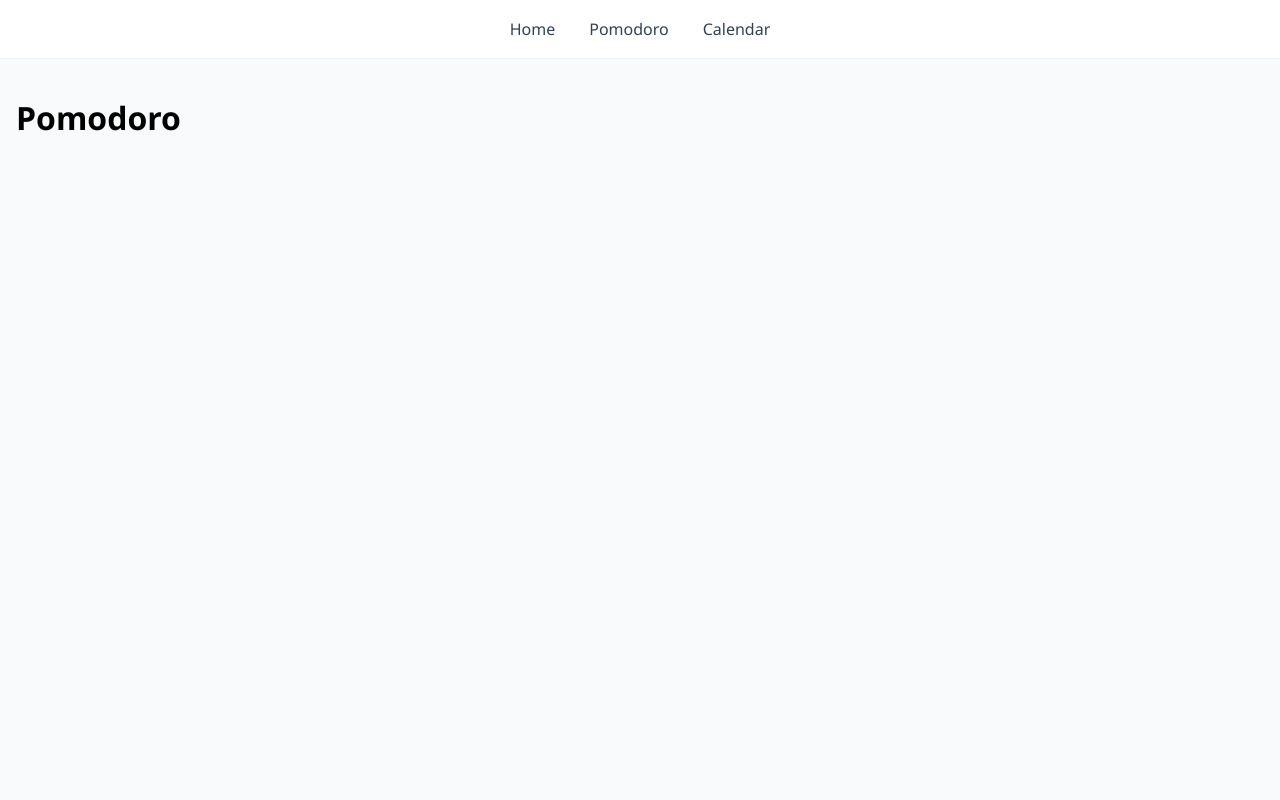
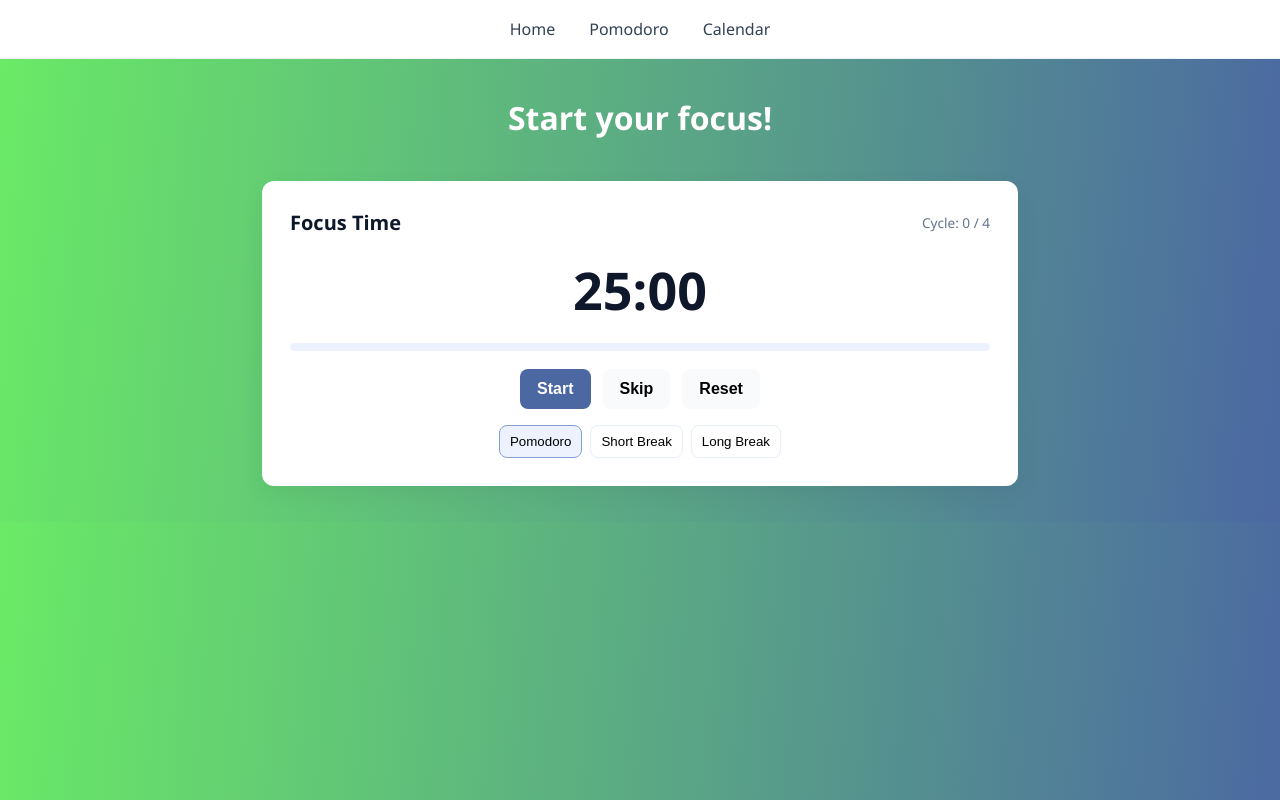
Before and after one commit to jaredbnm/Frontend-Framework-Exploration, a Vue app in the folder vue-app/: page /pomodoro in a window 1280 px wide. Built offline with nearby package versions, Linux system fonts and the light colour scheme.

Commit message:
added pomodoro timer component and added that to pomodoro page

```diff
--- /dev/null
+++ b/vue-app/src/components/PomodoroTimer.vue
@@ -0,0 +1,134 @@
+<template>
+  <div class="pomodoro">
+    <div class="card">
+      <div class="header">
+        <h2>{{ sessionLabel }}</h2>
+        <div class="subtitle">Cycle: {{ cyclesCompleted }} / 4</div>
+      </div>
+
+      <div class="timer">{{ formattedTime }}</div>
+
+      <div class="progress" aria-hidden>
+        <div class="fill" :style="{ width: progress + '%' }"></div>
+      </div>
+
+      <div class="controls">
+        <button class="btn btn-primary" @click="toggle">{{ running ? 'Pause' : 'Start' }}</button>
+        <button class="btn" @click="skip">Skip</button>
+        <button class="btn" @click="reset">Reset</button>
+      </div>
+
+      <div class="quick-select">
+        <button :class="{ active: sessionType === 'Work' }" @click="setSession('Work')">Pomodoro</button>
+        <button :class="{ active: sessionType === 'Short' }" @click="setSession('Short')">Short Break</button>
+        <button :class="{ active: sessionType === 'Long' }" @click="setSession('Long')">Long Break</button>
+      </div>
+    </div>
+  </div>
+</template>
+
+<script setup>
+import { ref, computed, onUnmounted } from 'vue'
+
+// default durations in seconds
+const DEFAULTS = {
+  Work: 25 * 60,
+  Short: 5 * 60,
+  Long: 15 * 60,
+}
+
+const sessionType = ref('Work')
+const durations = ref({ ...DEFAULTS })
+const total = ref(durations.value[sessionType.value])
+const remaining = ref(total.value)
+const running = ref(false)
+const cyclesCompleted = ref(0)
+let intervalId = null
+
+function start() {
+  if (running.value) return
+  running.value = true
+  intervalId = setInterval(() => {
+    if (remaining.value > 0) {
+      remaining.value -= 1
+    } else {
+      completeSession()
+    }
+  }, 1000)
+}
+
+function pause() {
+  running.value = false
+  if (intervalId) {
+    clearInterval(intervalId)
+    intervalId = null
+  }
+}
+
+function toggle() {
+  if (running.value) pause()
+  else start()
+}
+
+function reset() {
+  pause()
+  total.value = durations.value[sessionType.value]
+  remaining.value = total.value
+}
+
+function completeSession() {
+  // when a Work session completes, increment cycles
+  if (sessionType.value === 'Work') {
+    cyclesCompleted.value = (cyclesCompleted.value + 1) % 4
+  }
+
+  // decide next session type
+  if (sessionType.value === 'Work') {
+    // every 4th work session -> long break
+    if (cyclesCompleted.value === 0) {
+      sessionType.value = 'Long'
+    } else {
+      sessionType.value = 'Short'
+    }
+  } else {
+    sessionType.value = 'Work'
+  }
+
+  total.value = durations.value[sessionType.value]
+  remaining.value = total.value
+  // auto-start next session
+}
+
+function skip() {
+  pause()
+  completeSession()
+}
+
+function setSession(type) {
+  pause()
+  sessionType.value = type
+  total.value = durations.value[type]
+  remaining.value = total.value
+}
+
+const formattedTime = computed(() => {
+  const mm = Math.floor(remaining.value / 60).toString().padStart(2, '0')
+  const ss = Math.floor(remaining.value % 60).toString().padStart(2, '0')
+  return `${mm}:${ss}`
+})
+
+const progress = computed(() => {
+  if (!total.value || total.value === 0) return 0
+  return Math.round(((total.value - remaining.value) / total.value) * 100)
+})
+
+const sessionLabel = computed(() => {
+  if (sessionType.value === 'Work') return 'Focus Time'
+  if (sessionType.value === 'Short') return 'Short Break'
+  return 'Long Break'
+})
+
+onUnmounted(() => {
+  if (intervalId) clearInterval(intervalId)
+})
+</script>
--- a/vue-app/src/pages/Pomodoro.vue
+++ b/vue-app/src/pages/Pomodoro.vue
@@ -1,5 +1,10 @@
 <template>
   <div>
-    <h1>Pomodoro</h1>
+    <h1>Start your focus!</h1>
+    <PomodoroTimer />
   </div>
 </template>
+
+<script setup>
+import PomodoroTimer from '../components/PomodoroTimer.vue'
+</script>
--- a/vue-app/src/styles/main.css
+++ b/vue-app/src/styles/main.css
@@ -1,7 +1,8 @@
 body {
   margin: 0;
-  font-family: 'Segoe UI', Tahoma, Geneva, Verdana, sans-serif;
+  font-family: "Segoe UI", Tahoma, Geneva, Verdana, sans-serif;
   background: #f9fafb;
+  background: linear-gradient(95deg, #6aea66 0%, #4b68a2 100%);
 }
 
 /* navbar styles */
@@ -46,7 +47,7 @@ body {
 }
 
 .hero {
-  background: linear-gradient(95deg, #6aea66 0%, #4b68a2 100%);
+  /*background: linear-gradient(95deg, #6aea66 0%, #4b68a2 100%);*/
   color: white;
   padding: 100px 20px;
   text-align: center;
@@ -120,9 +121,10 @@ body {
 }
 
 .features {
-  padding: 50px 20px;
+  padding: 25px 20px;
   background: #ffffff;
   text-align: center;
+  border-radius: 10px;
 }
 
 .features h2 {
@@ -168,3 +170,102 @@ body {
   font-size: 0.95rem;
   line-height: 1.6;
 }
+
+/* pomodoro styles */
+h1 {
+  text-align: center;
+  color: white;
+}
+
+.pomodoro {
+  display: flex;
+  justify-content: center;
+  padding: 20px;
+}
+
+.card {
+  width: 100%;
+  max-width: 700px;
+  background: #ffffff;
+  border-radius: 12px;
+  padding: 28px;
+  box-shadow: 0 8px 24px rgba(16, 24, 40, 0.06);
+  text-align: center;
+}
+
+.header {
+  display: flex;
+  justify-content: space-between;
+  align-items: center;
+  margin-bottom: 12px;
+}
+
+.header h2 {
+  margin: 0;
+  font-size: 1.25rem;
+  color: #0f172a;
+}
+
+.subtitle {
+  font-size: 0.85rem;
+  color: #64748b;
+}
+
+.timer {
+  font-size: 3.25rem;
+  font-weight: 700;
+  margin: 18px 0;
+  color: #0f172a;
+}
+
+.progress {
+  height: 8px;
+  background: #eef2ff;
+  border-radius: 999px;
+  overflow: hidden;
+}
+.fill {
+  height: 100%;
+  background: linear-gradient(90deg, #6aea66, #4b68a2);
+  width: 0;
+}
+.controls {
+  display: flex;
+  gap: 12px;
+  justify-content: center;
+  margin-top: 18px;
+}
+
+.pomodoro .btn {
+  padding: 10px 16px;
+  border-radius: 8px;
+  border: 1px solid transparent;
+  background: #f8fafc;
+  cursor: pointer;
+}
+
+.pomodoro .btn-primary {
+  background: #4b68a2;
+  color: white;
+  border-radius: 8px;
+}
+
+.quick-select {
+  display: flex;
+  gap: 8px;
+  justify-content: center;
+  margin-top: 16px;
+}
+
+.quick-select button {
+  background: transparent;
+  border: 1px solid #e6eefb;
+  padding: 8px 10px;
+  border-radius: 8px;
+  cursor: pointer;
+}
+
+.quick-select button.active {
+  background: #eef2ff;
+  border-color: #839fd6;
+}
```
